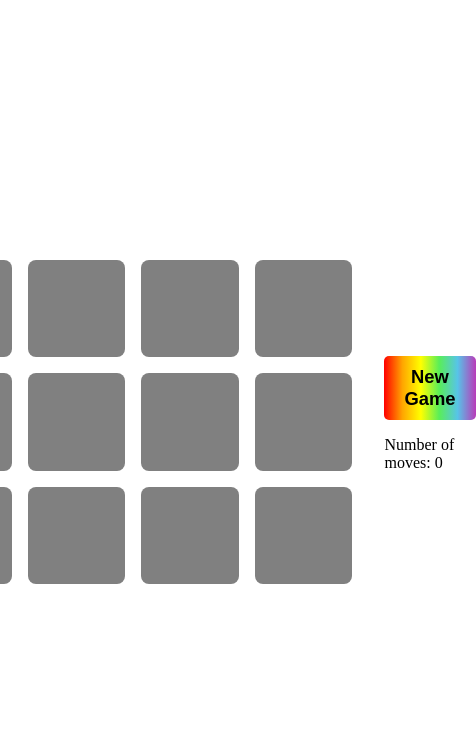
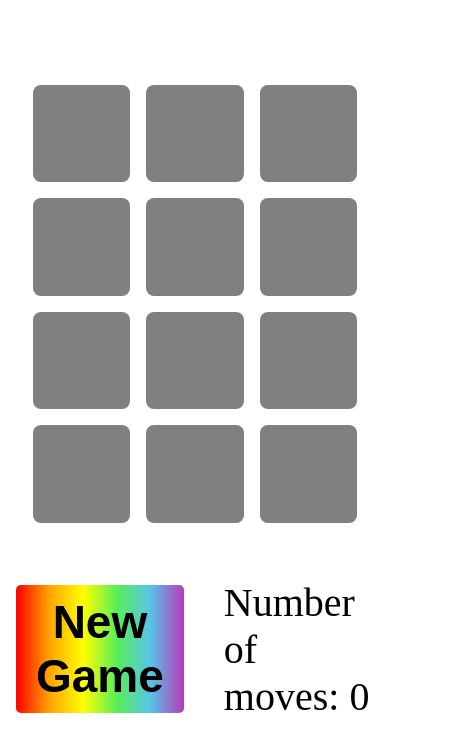
Before and after one commit to CamilleJennyLe/memory-rainbow, a React (Vite) app: page / in a window 390 px wide. Shown: the top 752 px of the page, 476 px wide, since content can reach past the window. Built offline with nearby package versions, Linux system fonts and the light colour scheme.

Commit message:
mobile style

```diff
--- a/src/board/board.css
+++ b/src/board/board.css
@@ -11,8 +11,10 @@
   align-items: center;
   box-sizing: border-box;
   height: 100dvh;
+  min-height: fit-content;
   justify-content: center;
-  gap: 2em;
+  gap: 1em;
+  padding: 1em;
 }
 
 .header {
@@ -20,6 +22,24 @@
   flex-direction: column;
   align-items: center;
   justify-content: space-around;
+  gap: 1em;
+}
+
+@media (orientation: portrait) {
+  .container {
+    flex-direction: column;
+  }
+  .memory-board {
+    grid-template-columns: repeat(3, 1fr);
+    grid-template-rows: repeat(4, 1fr);
+  }
+  .header {
+    flex-direction: row;
+    font-size: 2.5em;
+  }
+  .new-game-button {
+    padding: 2em 4em;
+  }
 }
 
 .new-game-button {
--- a/src/card/card.css
+++ b/src/card/card.css
@@ -3,6 +3,7 @@
   aspect-ratio: 1 / 1;
   border-radius: 8px;
 }
+
 .card-back {
   background-color: gray !important;
 }
```
Also changed, not shown: 1 other file (tests, documents, lock files or other folders).
